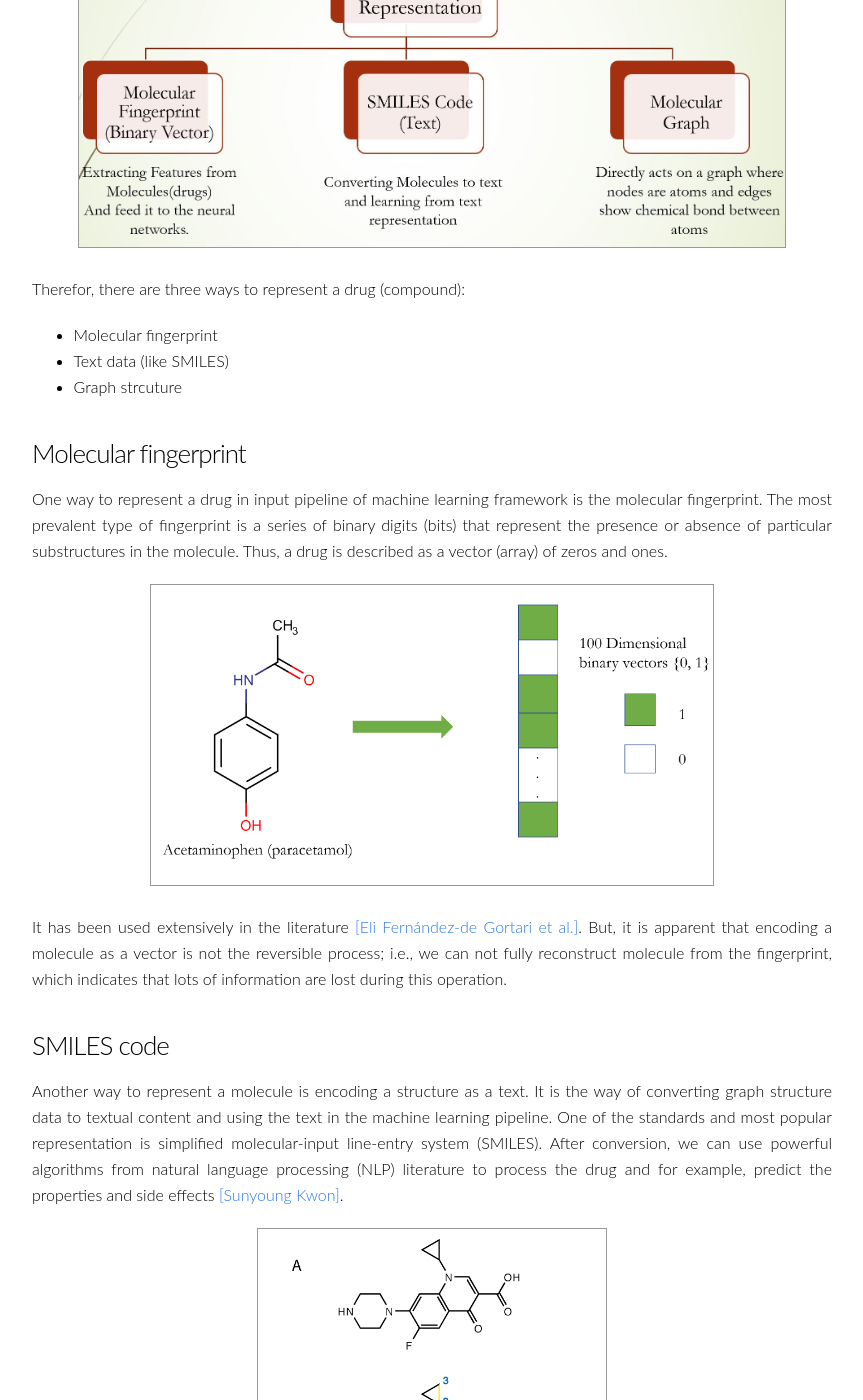
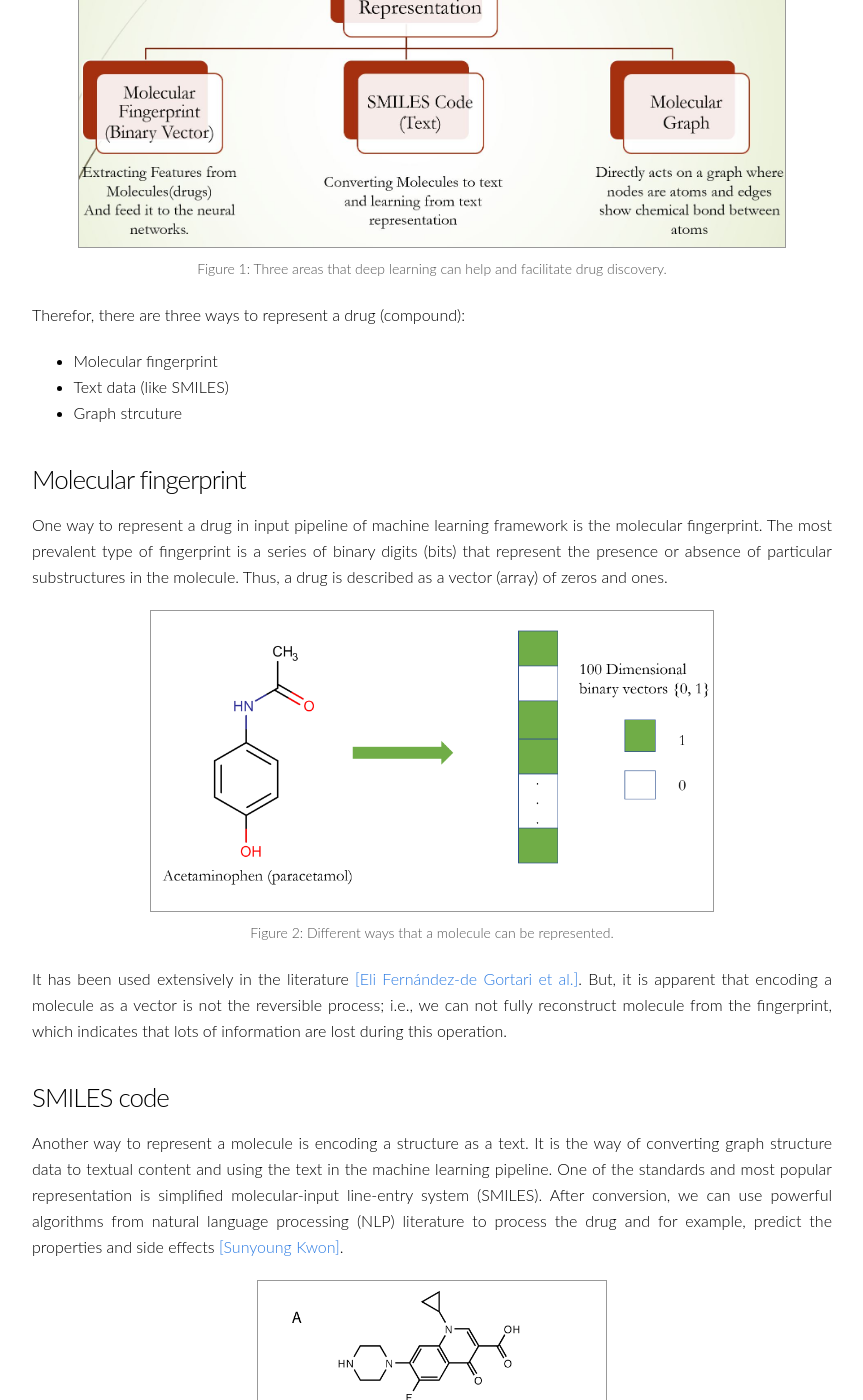
Before and after one commit to HFooladi/HFooladi.github.io, a Jekyll site: the page built from _posts/2018-10-31-Review_DL_Drug.md, in a window 1280 px wide and 1400 px high, scrolled down 1218 px. Shown: the whole window, without its empty margins (208-1071 px from the left). Built offline with Jekyll 4.4.1, drawn with Linux system fonts in a browser that asks for light colours; comment, search, counter and statistics services are not loaded; some of the changed text lies outside the part shown.

Commit message:
adding figures caption

```diff
--- a/_posts/2018-10-31-Review_DL_Drug.md
+++ b/_posts/2018-10-31-Review_DL_Drug.md
@@ -28,6 +28,7 @@ Machine learning problems broadly are classified into three subgroups: supervise
 
 <div class="imgcap">
 <img src="/assets/Review_DL_Drug/Representation.JPG" height="300" class="center">
+<div class="thecap" style="text-align:center">Figure 1: Three areas that deep learning can help and facilitate drug discovery.</div>
 </div>
 
 Therefor, there are three ways to represent a drug (compound):
@@ -41,6 +42,7 @@ One way to represent a drug in input pipeline of machine learning framework is t
 
 <div class="imgcap">
 <img src="/assets/Review_DL_Drug/Binary_Fingerprint.PNG" height="300" class="center">
+<div class="thecap" style="text-align:center">Figure 2: Different ways that a molecule can be represented.</div>
 </div>
 
 It has been used extensively in the literature [[Eli Fernández-de Gortari et al.]](https://jcheminf.biomedcentral.com/articles/10.1186/s13321-017-0195-1#Sec11). But, it is apparent that encoding a molecule as a vector is not the reversible process; i.e., we can not fully reconstruct molecule from the fingerprint, which indicates that lots of information are lost during this operation.
@@ -51,6 +53,7 @@ Another way to represent a molecule is encoding a structure as a text. It is the
 
 <div class="imgcap">
 <img src="/assets/Review_DL_Drug/SMILES.png" height="500" class="center">
+<div class="thecap" style="text-align:center">Figure 3: How to represent a molecule in SMILES code.</div>
 </div>
 
 ### Graph structure data
@@ -88,6 +91,7 @@ Good amount of works, generate the SMILES code of compounds. i.e., the output of
 
 <div class="imgcap">
 <img src="/assets/Review_DL_Drug/Drug_Design_Hernandez.PNG" alt="alternate text" height="300" class="center">
+<div class="thecap" style="text-align:center">Figure 4: Using variational autoencoder to generate compounds with desired properties. [Matt J. Kusner et. al.](https://arxiv.org/pdf/1703.01925.pdf)</div>
 </div>
 
 They have used VAEs for generating the molecules. The input representation is SMILES code, and obviously, the output will be SMILES code too. The nice trick is using Gaussian process in the latent space (which is a continuous space) to reach to the point with desired properties. Then, converting this point in the latent space to the SMILES code using the decoder. The paper is well-written and definitely a recommended reading. However, The problem is that there is not a one-one correspondence between SMILES code and molecules. i.e., not all the produced code can be converted back to original (chemical) space, and as a result, the generated SMILES code often don't correspond to the valid molecules.
```
